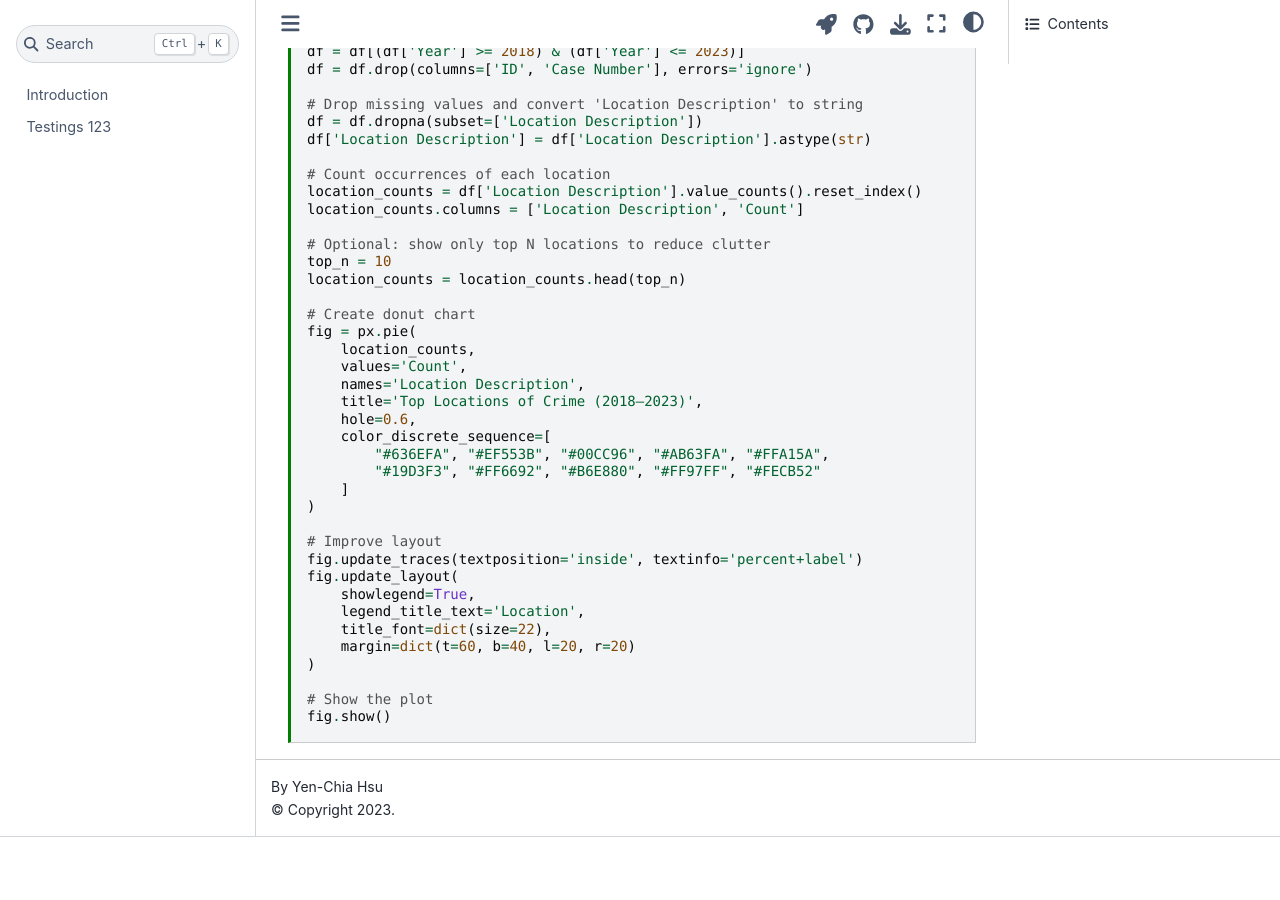
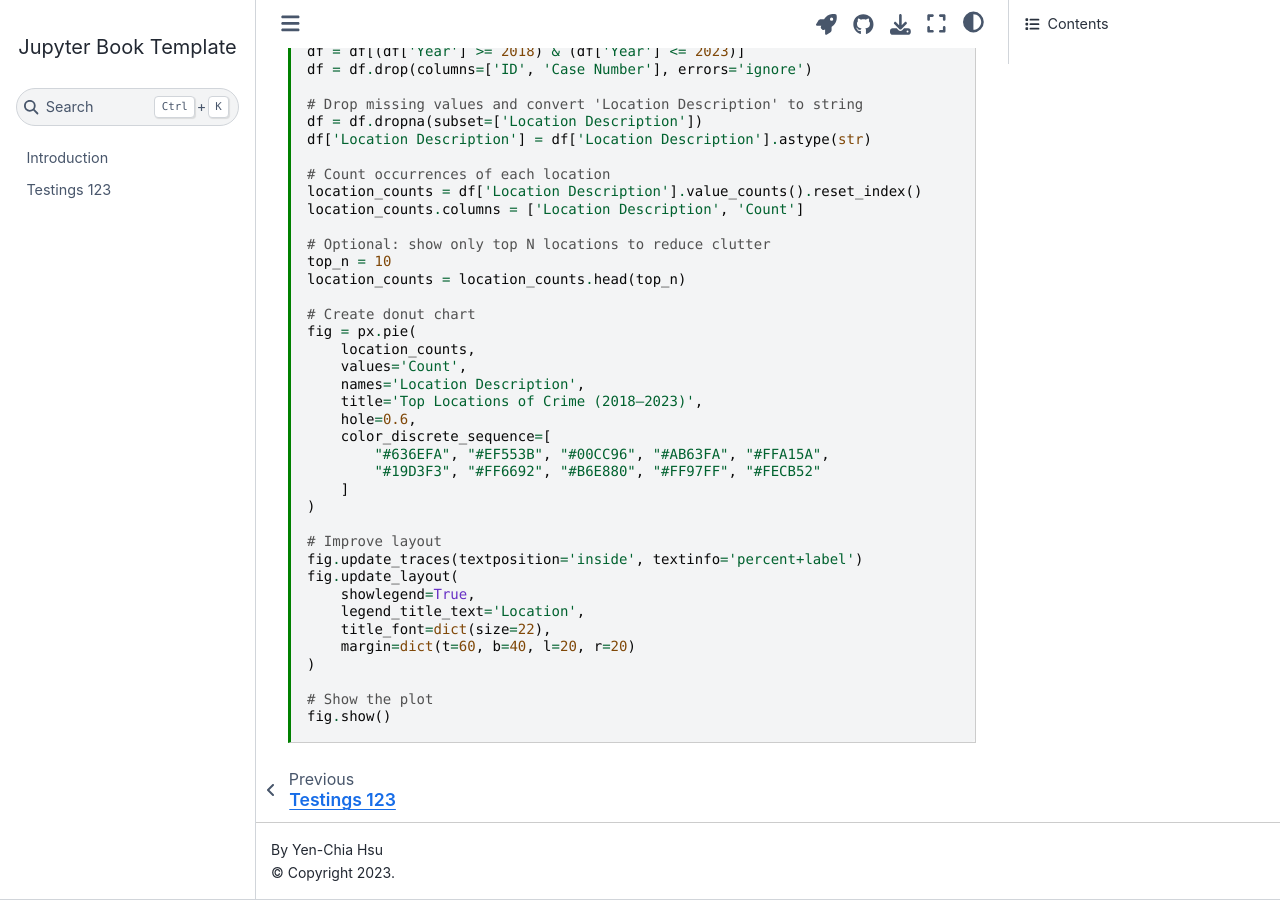
Before and after one commit to DanielKnuijt/InfoVis, a Jupyter Book: the page built from docs/testings.ipynb, in a window 1280 px wide and 900 px high, scrolled down 1756 px. Built offline with Jupyter Book 1.0.4 settings and Sphinx 7.4.7 and the Sphinx Book theme 1.1.4, drawn with Linux system fonts in a browser that asks for light colours; comment, search, counter and statistics services are not loaded; before the commit the page ends 2593 px from its top, so only the background shows below that.

Commit message:
first data

```diff
--- a/_toc.yml
+++ b/_toc.yml
@@ -5,3 +5,4 @@
 root: docs/home
 chapters:
 - file: docs/notebook
+- file: docs/testings
```
